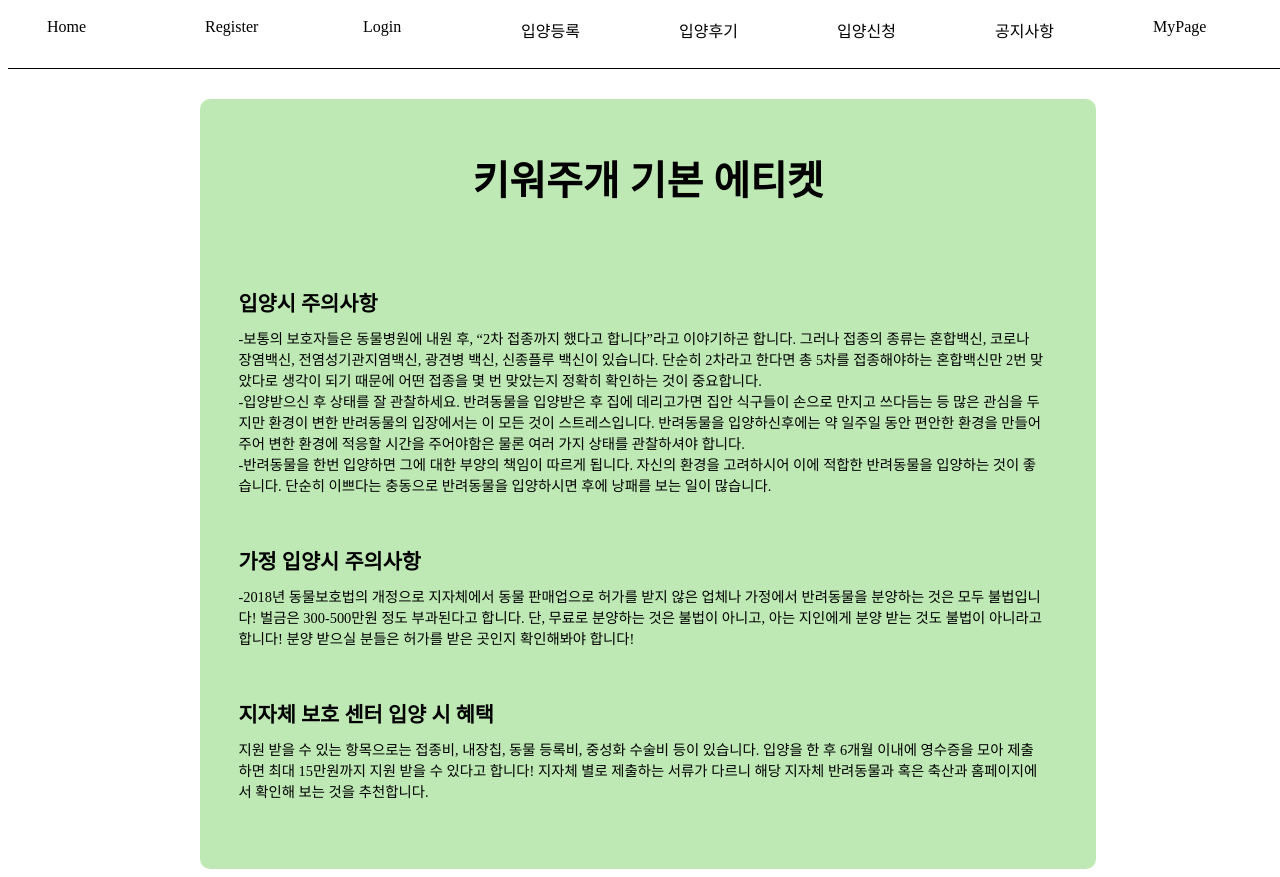
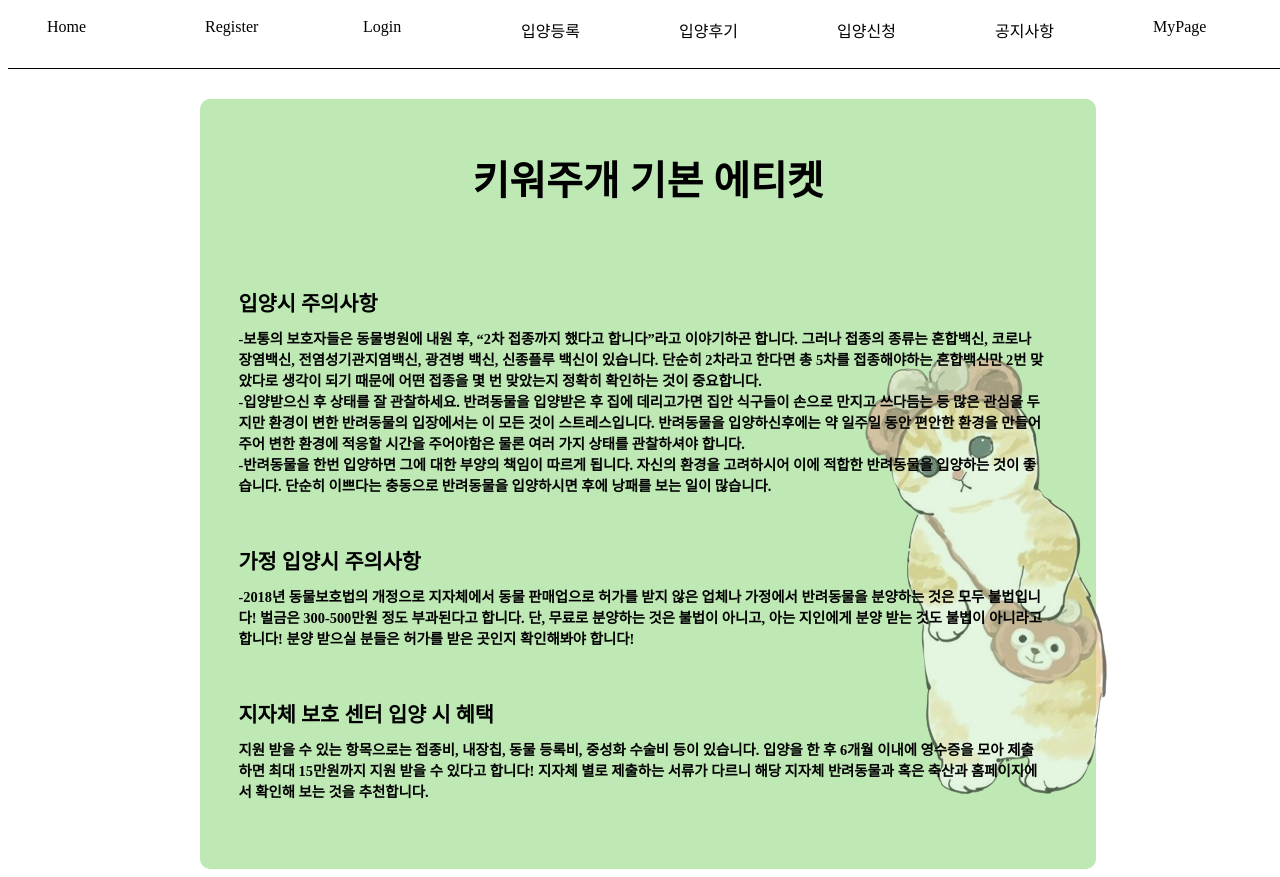
Before and after one commit to leeyounagh/kiwojugaesample, a React (Create React App) app in the folder client/: page /notice in a window 1280 px wide. Built offline with nearby package versions, Linux system fonts and the light colour scheme.

Commit message:
공지사항 고양이 추가

```diff
--- a/client/src/component/Notice/Notice.js
+++ b/client/src/component/Notice/Notice.js
@@ -39,6 +39,9 @@ function Notice() {
         다르니 해당 지자체 반려동물과 혹은 축산과 홈페이지에서 확인해 보는 것을
         추천합니다.
       </NoticeDescText>
+      <NoticeCatDiv>
+        <img src="안녕고양이.png" alt="공지사항고양이"></img>
+      </NoticeCatDiv>
     </NoticeContainer>
   );
 }
@@ -53,6 +56,15 @@ const NoticeContainer = styled.div`
   height: 90vh;
   padding-top: 50px;
 `;
+const NoticeCatDiv = styled.div`
+  opacity: 0.6;
+  position: absolute;
+  top: 28vh;
+  left: 42vw;
+  img {
+    z-index: 1;
+  }
+`;
 const NoticeDescTitle = styled.div`
   width: 60%;
   height: 5vh;
@@ -64,9 +76,12 @@ const NoticeDescTitle = styled.div`
 const NoticeDescText = styled.div`
   display: flex;
   justify-content: center;
+  position: relative;
   width: 90%;
   margin-left: 3vw;
   font-size: 0.9rem;
+  font-weight: 600;
+  z-index: 100;
 `;
 const NoticeTitleText = styled.div`
   display: flex;
```
Also changed, not shown: client/public/안녕고양이.png (added).
